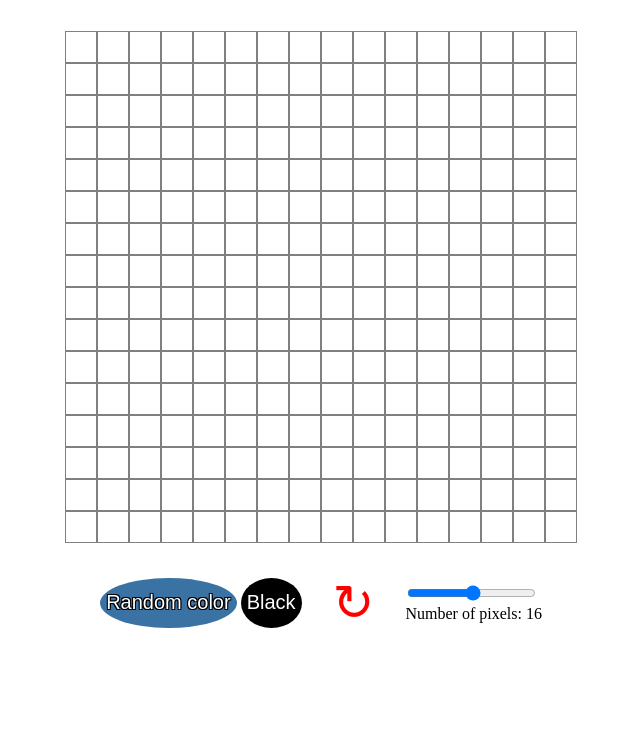
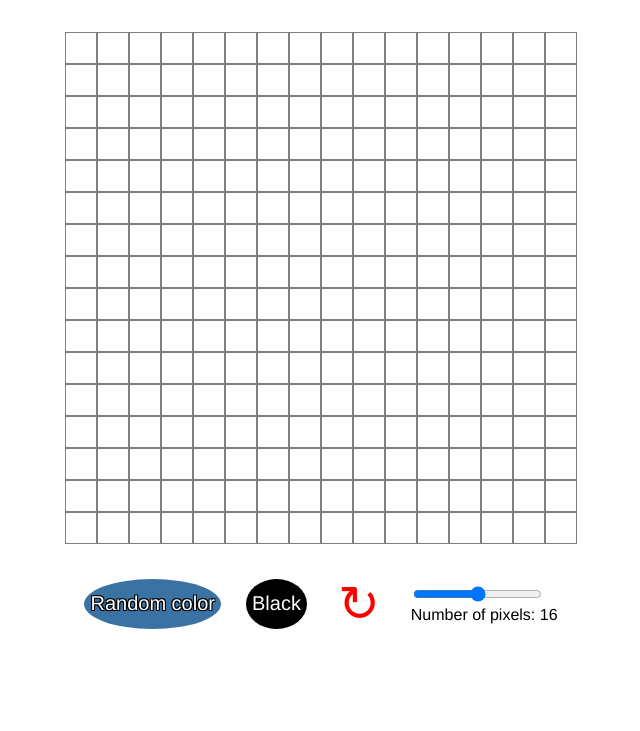
Before and after one commit to AdamSitarcik/etch_a_sketch, a plain HTML site: page index.html in a window 1280 px wide. Shown: the part 69-800 px from the top of the page, without its empty margins (319-959 px from the left). Drawn offline with Linux system fonts and the light colour scheme.

Commit message:
small changes

```diff
--- a/index.html
+++ b/index.html
@@ -13,10 +13,10 @@
         <div class="container">
             <div class="grid"></div>
             <div class="buttons">
-                <div class="colorBtns">
+                <!-- <div class="colorBtns"> -->
                     <button id="randomColorBtn">Random color</button>
                     <button id="blackColorBtn">Black</button>
-                </div>
+                <!-- </div> -->
                 <button id="resetBtn">↻</button>
                 <div id="sliderDiv">
                     <input id="changeGridSlider" type="range" max="100" min="1" >
--- a/style.css
+++ b/style.css
@@ -1,3 +1,7 @@
+* {
+    font-family:'Franklin Gothic Medium', 'Arial Narrow', Arial, sans-serif;
+}
+
 body {
     display: flex;
     justify-content: center;
```
